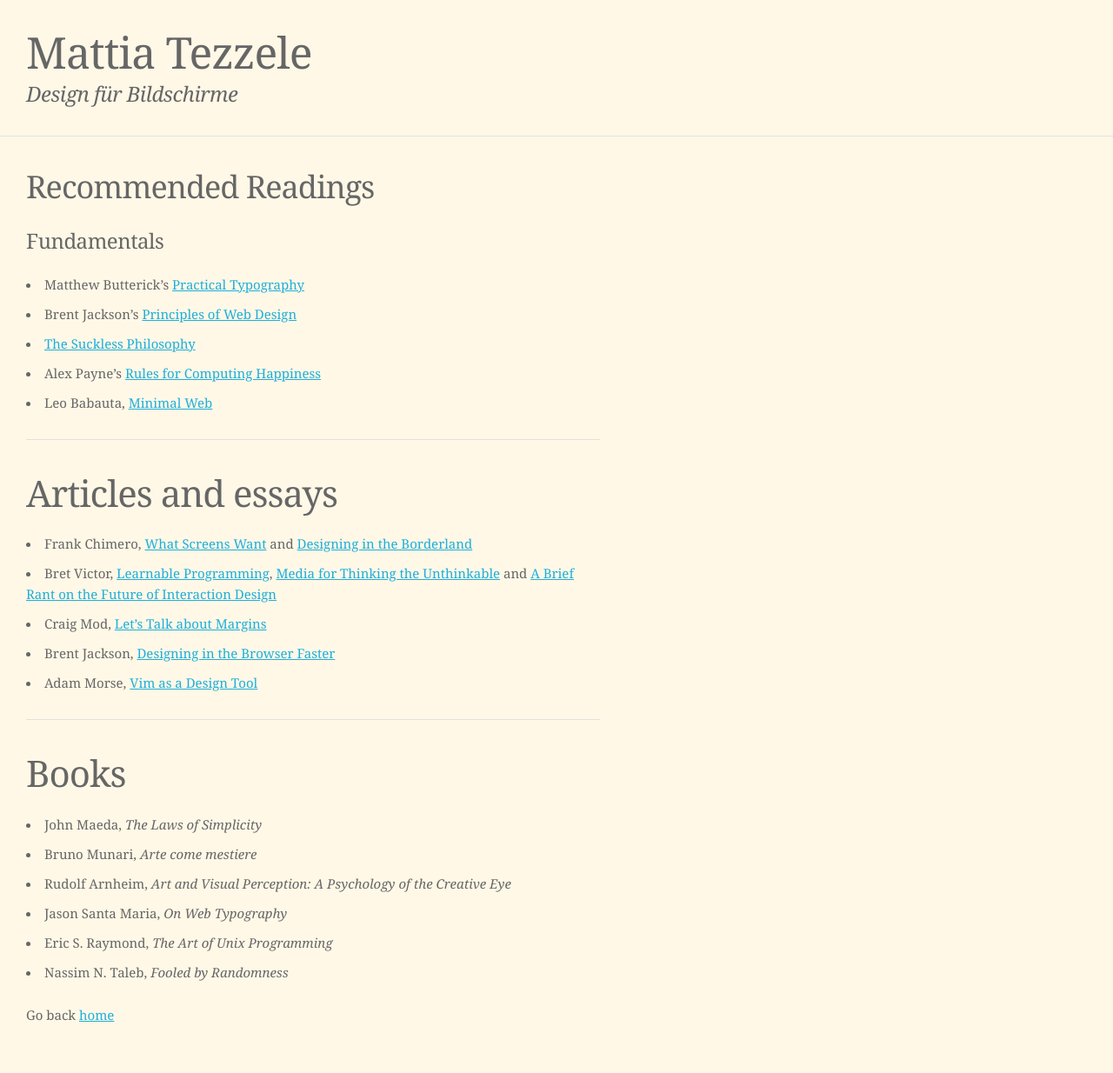
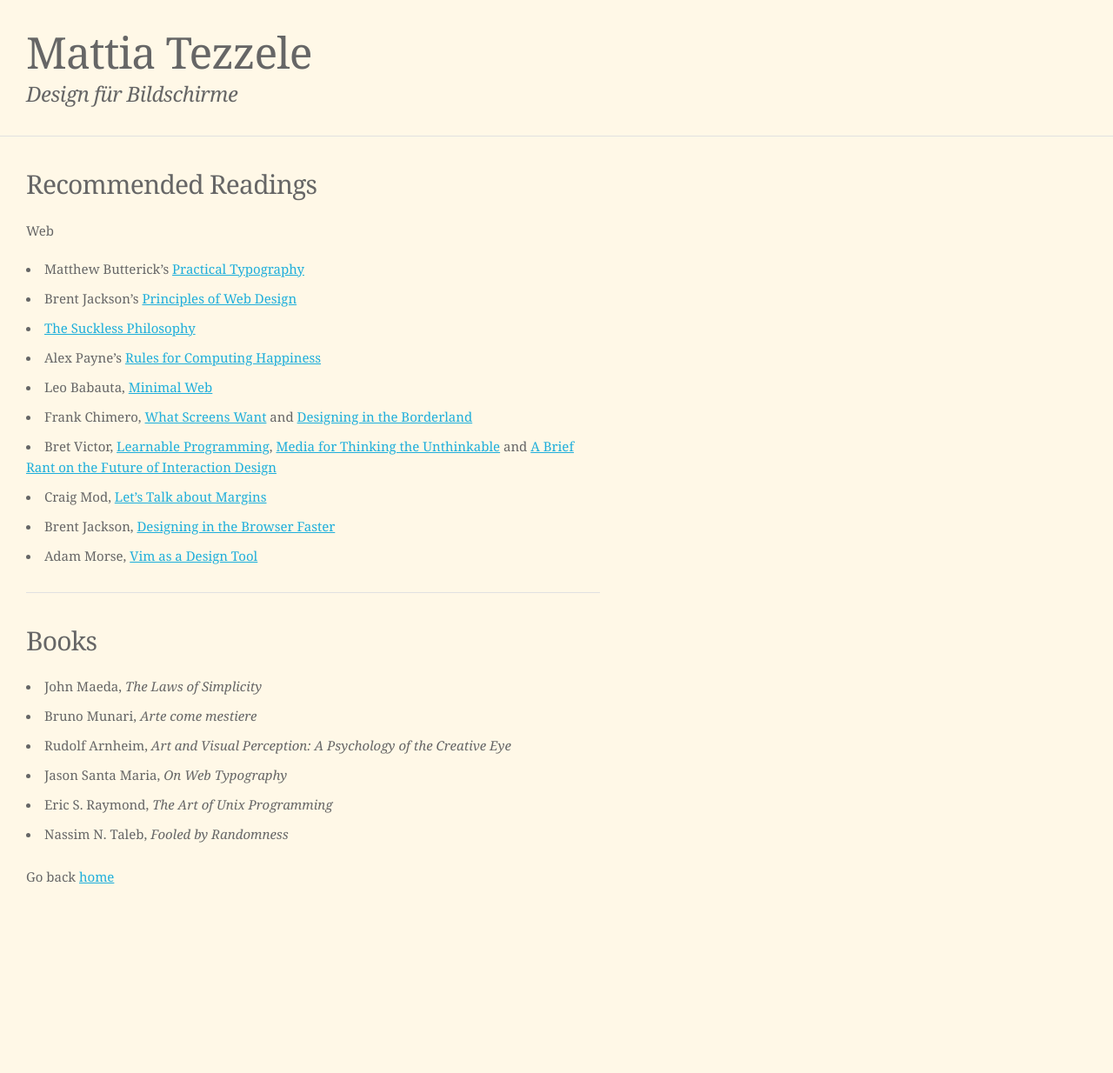
Before and after one commit to mrzool/mrzool.github.io, a Jekyll site: the page built from readings/index.md, in a window 1280 px wide. Shown: the whole page at 87% size. Built offline with Jekyll 4.4.1, drawn with Linux system fonts in a browser that asks for light colours; after the commit the page ends 1075 px from its top, so only the background shows below that.

Commit message:
More content

```diff
--- a/readings/index.md
+++ b/readings/index.md
@@ -2,45 +2,32 @@
 layout: default
 ---
 
-###Recommended Readings
+#### Recommended Readings
 
-#####Fundamentals
+###### Web
 
--   Matthew Butterick's [Practical Typography](http://practicaltypography.com/)
--   Brent Jackson's [Principles of Web Design](http://jxnblk.com/principles/)
--   [The Suckless Philosophy](http://suckless.org/philosophy)
--   Alex Payne's [Rules for Computing Happiness](https://al3x.net/2008/09/08/al3xs-rules-for-computing-happiness.html)
--   Leo Babauta, [Minimal Web](http://mnmlist.com/w/)
+- Matthew Butterick's [Practical Typography](http://practicaltypography.com/)
+- Brent Jackson's [Principles of Web Design](http://jxnblk.com/principles/)
+- [The Suckless Philosophy](http://suckless.org/philosophy)
+- Alex Payne's [Rules for Computing Happiness](https://al3x.net/2008/09/08/al3xs-rules-for-computing-happiness.html)
+- Leo Babauta, [Minimal Web](http://mnmlist.com/w/)
+- Frank Chimero, [What Screens Want](http://frankchimero.com/talks/what-screens-want/transcript/)
+  and [Designing in the Borderland](http://frankchimero.com/talks/designing-in-the-borderlands/transcript/)
+- Bret Victor, [Learnable Programming](http://worrydream.com/LearnableProgramming/), [Media for Thinking the Unthinkable](http://worrydream.com/MediaForThinkingTheUnthinkable/) and [A Brief Rant on the Future of Interaction Design](http://worrydream.com/ABriefRantOnTheFutureOfInteractionDesign/)
+- Craig Mod, [Let's Talk about Margins](https://medium.com/message/lets-talk-about-margins-14646574c385)
+- Brent Jackson, [Designing in the Browser Faster](https://medium.com/@jxnblk/designing-in-the-browser-faster-bd413d2bc4f3)
+- Adam Morse, [Vim as a Design Tool](http://xn--h4hg.ws/2013/12/10/vim-as-a-design-tool/)
 
 * * * * *
 
-Articles and essays
--------------------
+#### Books
 
--   Frank Chimero, [What Screens Want](http://frankchimero.com/talks/what-screens-want/transcript/)
-    and [Designing in the
-    Borderland](http://frankchimero.com/talks/designing-in-the-borderlands/transcript/)
--   Bret Victor, [Learnable Programming](http://worrydream.com/LearnableProgramming/), [Media
-    for Thinking the
-    Unthinkable](http://worrydream.com/MediaForThinkingTheUnthinkable/)
-    and [A Brief Rant on the Future of Interaction
-    Design](http://worrydream.com/ABriefRantOnTheFutureOfInteractionDesign/)
--   Craig Mod, [Let's Talk about Margins](https://medium.com/message/lets-talk-about-margins-14646574c385)
--   Brent Jackson, [Designing in the Browser Faster](https://medium.com/@jxnblk/designing-in-the-browser-faster-bd413d2bc4f3)
--   Adam Morse, [Vim as a Design Tool](http://xn--h4hg.ws/2013/12/10/vim-as-a-design-tool/)
-
-* * * * *
-
-Books
------
-
--   John Maeda, *The Laws of Simplicity*
--   Bruno Munari, *Arte come mestiere*
--   Rudolf Arnheim, *Art and Visual Perception: A Psychology of the
-    Creative Eye*
--   Jason Santa Maria, *On Web Typography*
--   Eric S. Raymond, *The Art of Unix Programming*
--   Nassim N. Taleb, *Fooled by Randomness*
+- John Maeda, *The Laws of Simplicity*
+- Bruno Munari, *Arte come mestiere*
+- Rudolf Arnheim, *Art and Visual Perception: A Psychology of the Creative Eye*
+- Jason Santa Maria, *On Web Typography*
+- Eric S. Raymond, *The Art of Unix Programming*
+- Nassim N. Taleb, *Fooled by Randomness*
 
 
 Go back [home]({{site.baseurl}})
```
Also changed, not shown: about/index.md (added, +10 -0 lines), colophon/index.md (+5 -4 lines), contact/index.md (+9 -1 lines), impressum/index.md (+5 -1 lines).
